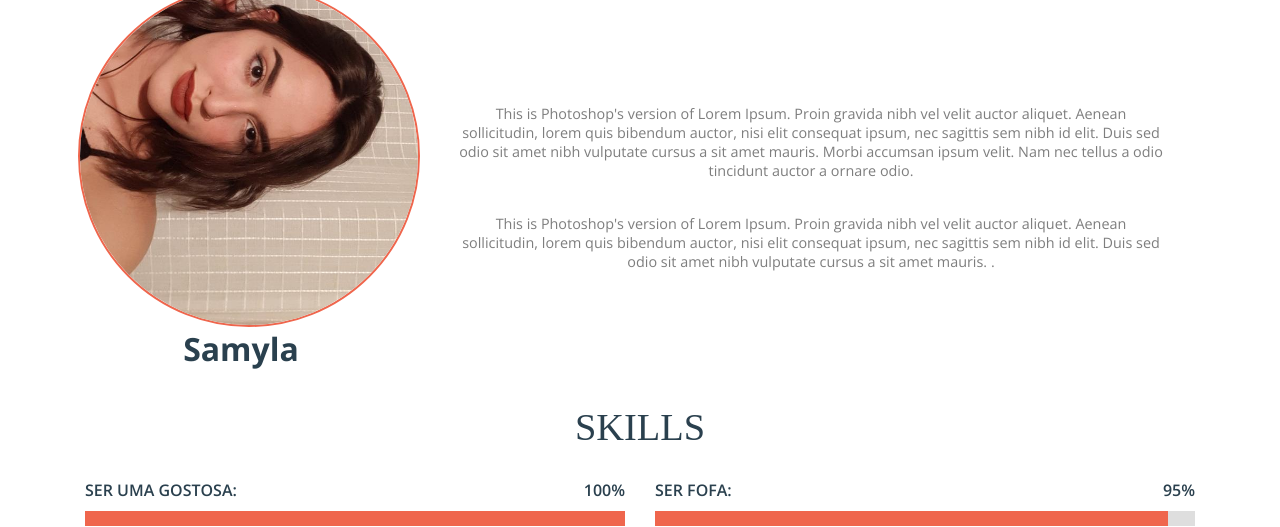
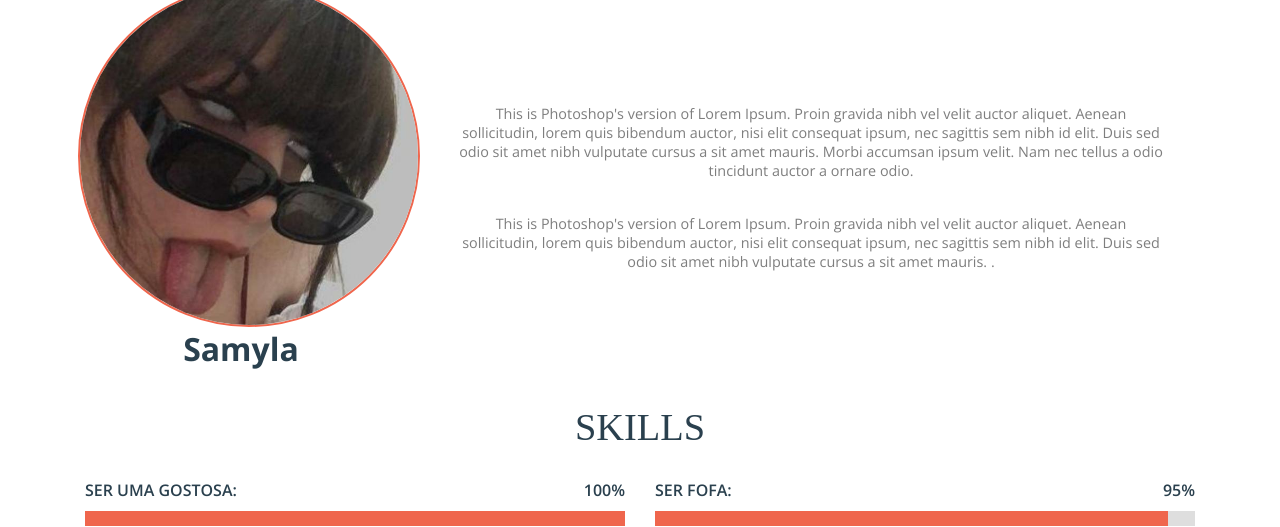
Before and after one commit to joseLucas-code/PortfofilioSimples, a plain HTML site: page index.html in a window 1280 px wide. Shown: the part 668-1195 px from the top of the page. Drawn offline with nearby package versions, Linux system fonts and the light colour scheme.

Commit message:
Update index.html

```diff
--- a/index.html
+++ b/index.html
@@ -78,7 +78,7 @@
                     <div class="about-container">
 
                         <div class="about-img">
-                            <img src="IMG/harder.jpg">
+                            <img src="IMG/pessoa.jpg">
                             <h1>Samyla</h1>
                         </div><!--## ABOUT IMG ##-->
 
```
